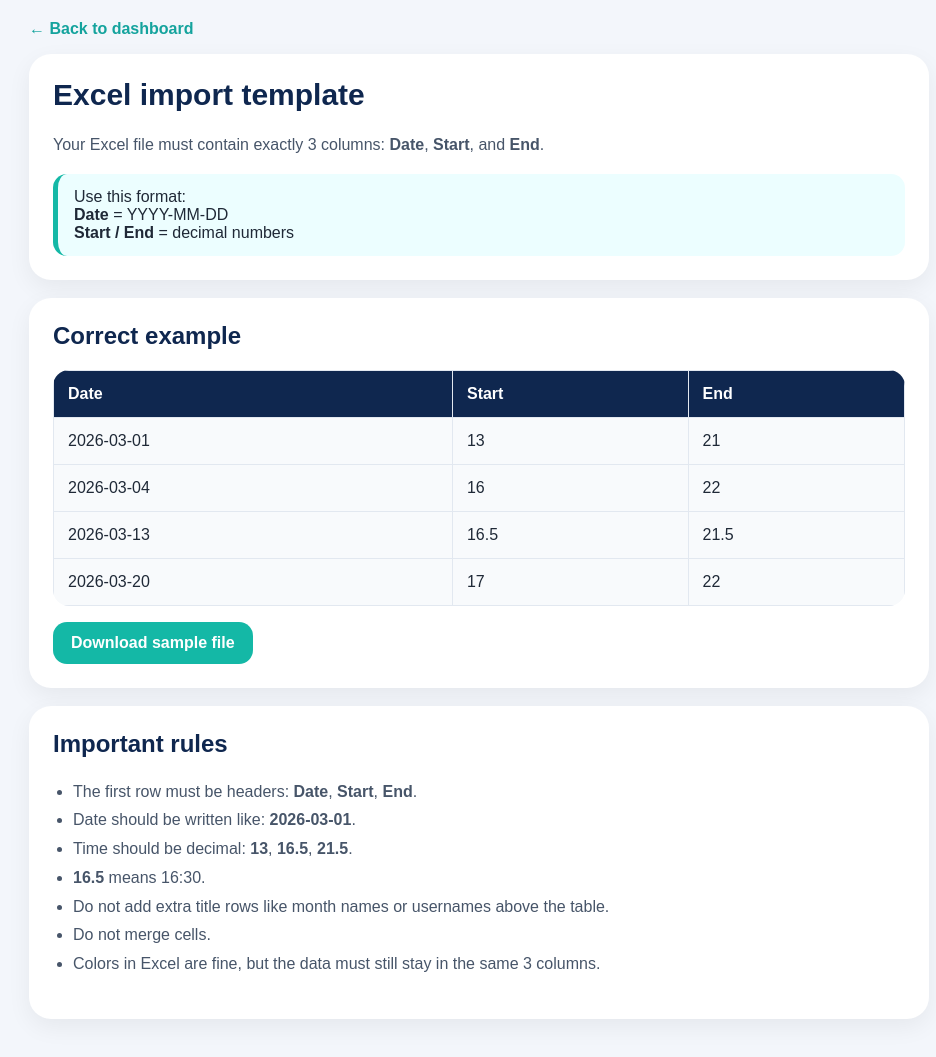
After one commit to xsvtget/App_Work, a PHP site: page /import_help.php in a window 1280 px wide. The commit adds this page. Shown: the whole page, without its empty margins (161-1097 px from the left). Run offline with PHP 8.4, Linux system fonts and the light colour scheme; the visitor is signed in with stand-in values (Sample User, id 1).

Commit message:
templates

```diff
--- /dev/null
+++ b/src/import_help.php
@@ -0,0 +1,201 @@
+<?php
+session_start();
+
+if (!isset($_SESSION["user_id"])) {
+    header("Location: login.php");
+    exit();
+}
+?>
+<!DOCTYPE html>
+<html lang="en">
+<head>
+    <meta charset="UTF-8">
+    <meta name="viewport" content="width=device-width, initial-scale=1.0">
+    <title>Excel Template</title>
+    <style>
+        * {
+            box-sizing: border-box;
+        }
+
+        body {
+            margin: 0;
+            font-family: Arial, sans-serif;
+            background: #f3f6fb;
+            color: #1f2937;
+            padding: 20px;
+        }
+
+        .page {
+            max-width: 900px;
+            margin: 0 auto;
+        }
+
+        .back-link {
+            display: inline-block;
+            margin-bottom: 16px;
+            text-decoration: none;
+            color: #14a39d;
+            font-weight: 700;
+        }
+
+        .card {
+            background: #ffffff;
+            border-radius: 22px;
+            box-shadow: 0 8px 24px rgba(0,0,0,0.06);
+            padding: 24px;
+            margin-bottom: 18px;
+        }
+
+        h1 {
+            margin-top: 0;
+            font-size: 30px;
+            color: #0f274f;
+        }
+
+        h2 {
+            color: #0f274f;
+            margin-top: 0;
+        }
+
+        p {
+            line-height: 1.6;
+            color: #475569;
+        }
+
+        .important {
+            background: #ecfeff;
+            border-left: 5px solid #14b8a6;
+            padding: 14px 16px;
+            border-radius: 14px;
+            margin-top: 14px;
+        }
+
+        table {
+            width: 100%;
+            border-collapse: collapse;
+            margin-top: 14px;
+            overflow: hidden;
+            border-radius: 16px;
+        }
+
+        th, td {
+            padding: 14px;
+            border: 1px solid #e2e8f0;
+            text-align: left;
+        }
+
+        th {
+            background: #0f274f;
+            color: #ffffff;
+        }
+
+        .sample {
+            background: #f8fafc;
+        }
+
+        .download-btn {
+            display: inline-flex;
+            align-items: center;
+            justify-content: center;
+            text-decoration: none;
+            border-radius: 14px;
+            padding: 12px 18px;
+            background: #14b8a6;
+            color: #ffffff;
+            font-weight: 700;
+            margin-top: 16px;
+        }
+
+        ul {
+            line-height: 1.8;
+            color: #475569;
+            padding-left: 20px;
+        }
+
+        @media (max-width: 700px) {
+            body {
+                padding: 12px;
+            }
+
+            .card {
+                padding: 18px;
+            }
+
+            h1 {
+                font-size: 24px;
+            }
+
+            th, td {
+                padding: 10px;
+                font-size: 14px;
+            }
+        }
+    </style>
+</head>
+<body>
+    <div class="page">
+        <a href="dashboard.php" class="back-link">← Back to dashboard</a>
+
+        <div class="card">
+            <h1>Excel import template</h1>
+            <p>
+                Your Excel file must contain exactly 3 columns:
+                <strong>Date</strong>, <strong>Start</strong>, and <strong>End</strong>.
+            </p>
+
+            <div class="important">
+                Use this format:
+                <br><strong>Date</strong> = YYYY-MM-DD
+                <br><strong>Start / End</strong> = decimal numbers
+            </div>
+        </div>
+
+        <div class="card">
+            <h2>Correct example</h2>
+
+            <table>
+                <tr>
+                    <th>Date</th>
+                    <th>Start</th>
+                    <th>End</th>
+                </tr>
+                <tr class="sample">
+                    <td>2026-03-01</td>
+                    <td>13</td>
+                    <td>21</td>
+                </tr>
+                <tr class="sample">
+                    <td>2026-03-04</td>
+                    <td>16</td>
+                    <td>22</td>
+                </tr>
+                <tr class="sample">
+                    <td>2026-03-13</td>
+                    <td>16.5</td>
+                    <td>21.5</td>
+                </tr>
+                <tr class="sample">
+                    <td>2026-03-20</td>
+                    <td>17</td>
+                    <td>22</td>
+                </tr>
+            </table>
+
+            <a href="template.xlsx" class="download-btn">Download sample file</a>
+        </div>
+
+        <div class="card">
+            <h2>Important rules</h2>
+            <ul>
+                <li>The first row must be headers: <strong>Date</strong>, <strong>Start</strong>, <strong>End</strong>.</li>
+                <li>Date should be written like: <strong>2026-03-01</strong>.</li>
+                <li>Time should be decimal: <strong>13</strong>, <strong>16.5</strong>, <strong>21.5</strong>.</li>
+                <li><strong>16.5</strong> means 16:30.</li>
+                <li>Do not add extra title rows like month names or usernames above the table.</li>
+                <li>Do not merge cells.</li>
+                <li>Colors in Excel are fine, but the data must still stay in the same 3 columns.</li>
+            </ul>
+        </div>
+    </div>
+</body>
+</html>
```
Also changed, not shown: src/dashboard.php (+27 -1 lines), src/download_template.php (added, +38 -0 lines).
